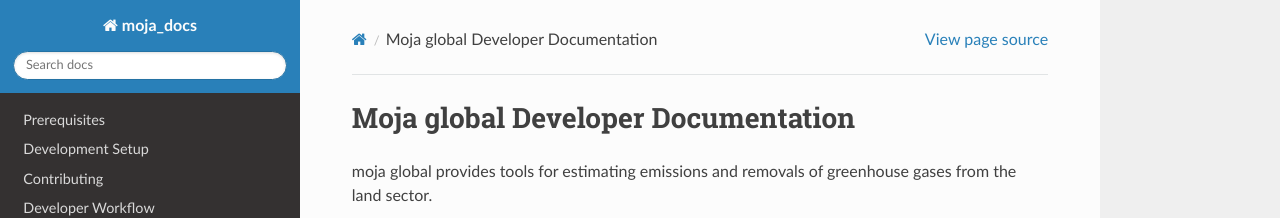
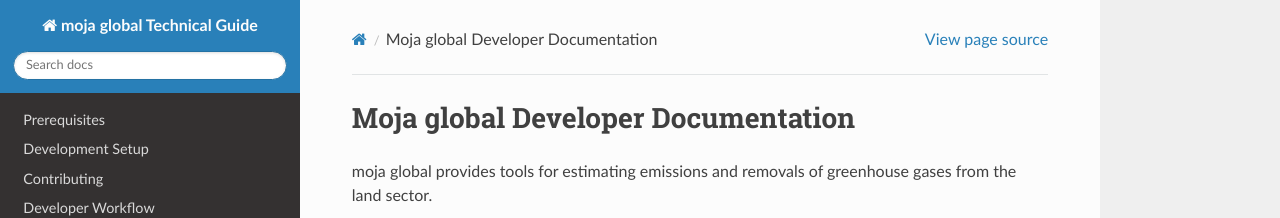
Before and after one commit to moja-global/moja_global_docs, a Sphinx documentation site: the page built from docs/index.rst, in a window 1280 px wide. Shown: the top 218 px of the page. Built offline with Sphinx 7.4.7 and the Read the Docs theme 2.0.0, drawn with Linux system fonts in a browser that asks for light colours.

Commit message:
rename project title

```diff
--- a/docs/conf.py
+++ b/docs/conf.py
@@ -17,7 +17,7 @@
 
 # -- Project information -----------------------------------------------------
 
-project = 'moja_docs'
+project = 'moja global Technical Guide'
 copyright = '2020, Sneha Mishra'
 author = 'Sneha Mishra'
 
```
